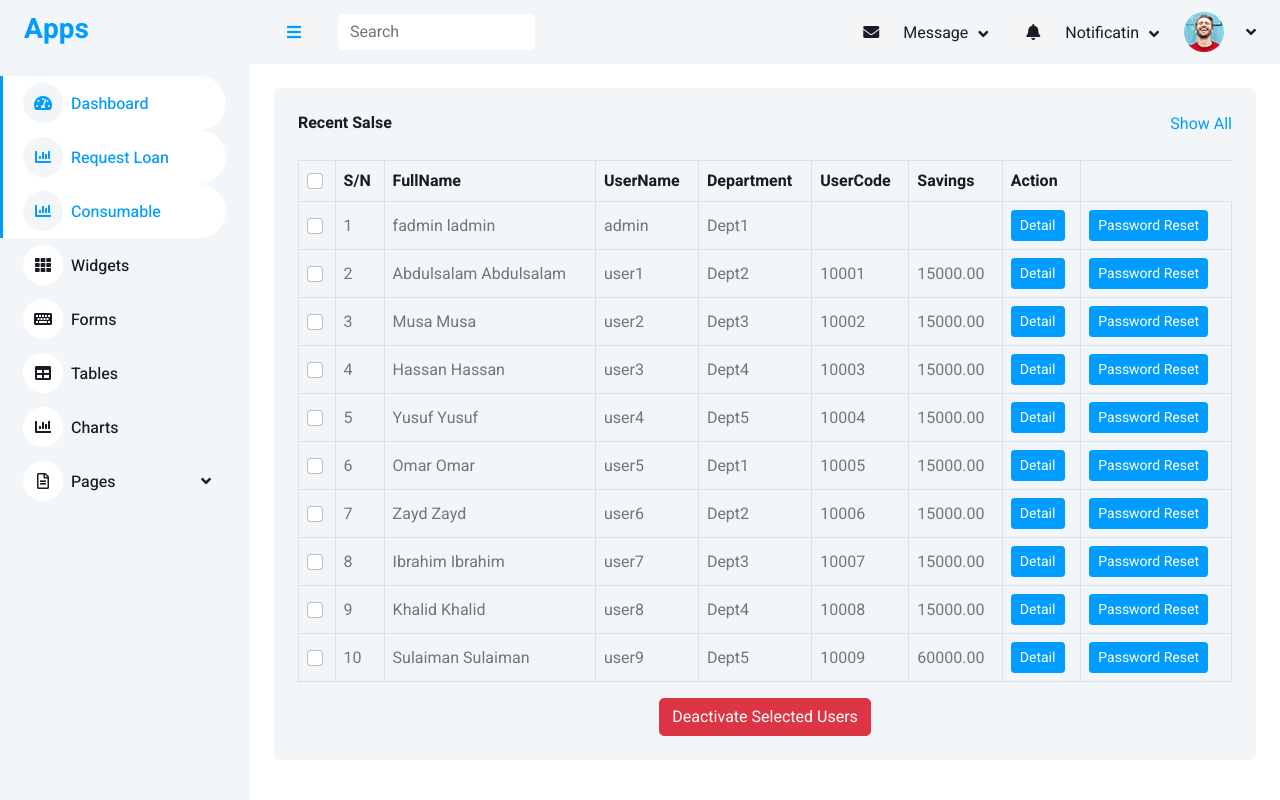
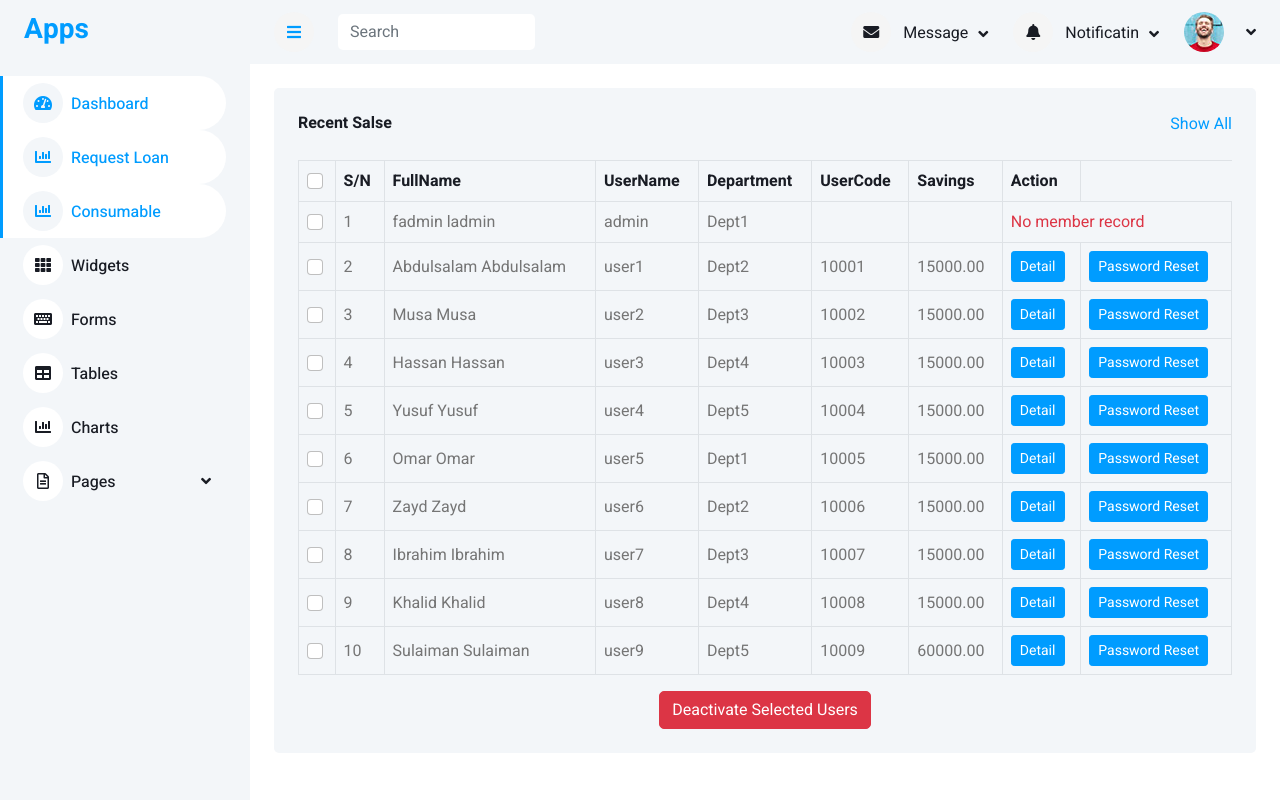
Before and after one commit to salam081/sucrepo, a Django app: page /all_members in a window 1280 px wide. Run offline with Django 5.2, Linux system fonts and the light colour scheme; data comes from the database, SQL or seed files in the repository; some libraries are stand-ins or nearby versions.

Commit message:
Updadate

```diff
--- a/accounts/views.py
+++ b/accounts/views.py
@@ -280,9 +280,9 @@ def deactivate_users(request):
 @login_required
 def resetPassword(request,id):
     user = User.objects.get(id=id)
-    user.set_password("pass1")
+    user.set_password("passw")
     user.save()
     # PasswordResetLog.objects.create(reset_by=request.user,reset_for=user)
 
     messages.success(request, "Password reset successful!")
-    return redirect('index')
+    return redirect('logout')
--- a/templates/accounts/all_members.html
+++ b/templates/accounts/all_members.html
@@ -29,15 +29,28 @@
                     <tbody>
                         {% for m in members %}
                         <tr>
-                                        <td><input class="form-check-input user-checkbox" type="checkbox" name="user_ids" value="{{ m.id }}"></td>
+                            <td><input class="form-check-input user-checkbox" type="checkbox" name="user_ids"
+                                    value="{{ m.id }}"></td>
                             <td>{{ forloop.counter }}</td>
                             <td>{{ m.first_name }} {{ m.last_name }}</td>
                             <td>{{ m.username }}</td>
                             <td>{{ m.department }}</td>
                             <td>{{ m.member.ippis }}</td>
                             <td>{{ m.member.total_savings }}</td>
-                                        <td><a class="btn btn-sm btn-primary" href="{% url 'member_detail' m.id %}">Detail</a></td>
-                                        <td><a class="btn btn-sm btn-primary" href="{% url 'reset_password' m.id %}">Password Reset</a></td>
+
+
+                            {% if m.member %}
+                            <td><a class="btn btn-sm btn-primary"
+                                    href="{% url 'member_detail' m.member.id %}">Detail</a></td>
+                            <td><a class="btn btn-sm btn-primary" href="{% url 'reset_password' m.member.id %}">Password
+                                    Reset</a></td>
+                            {% else %}
+                            <td colspan="2"><span class="text-danger">No member record</span></td>
+                            {% endif %}
+
+
+
+
                         </tr>
                         {% endfor %}
                     </tbody>
```
Lines whose indentation alone changed are shown as unchanged.
